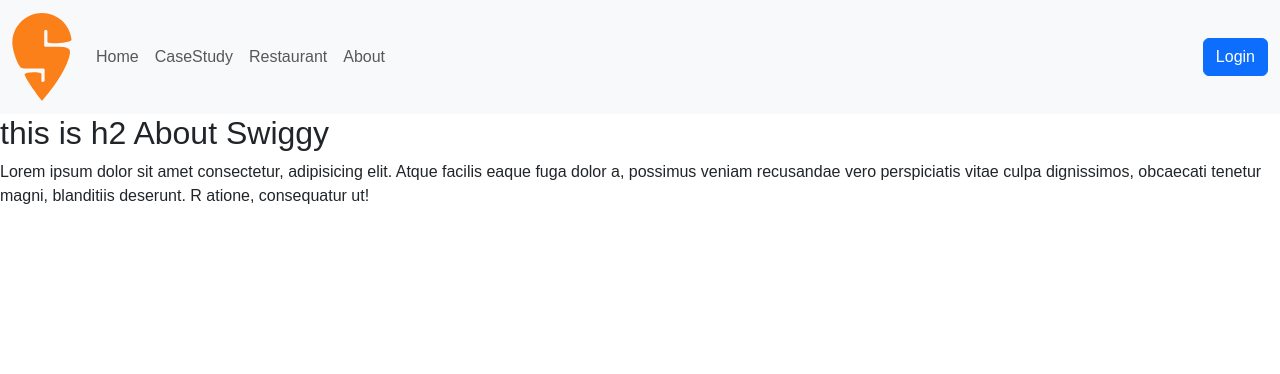
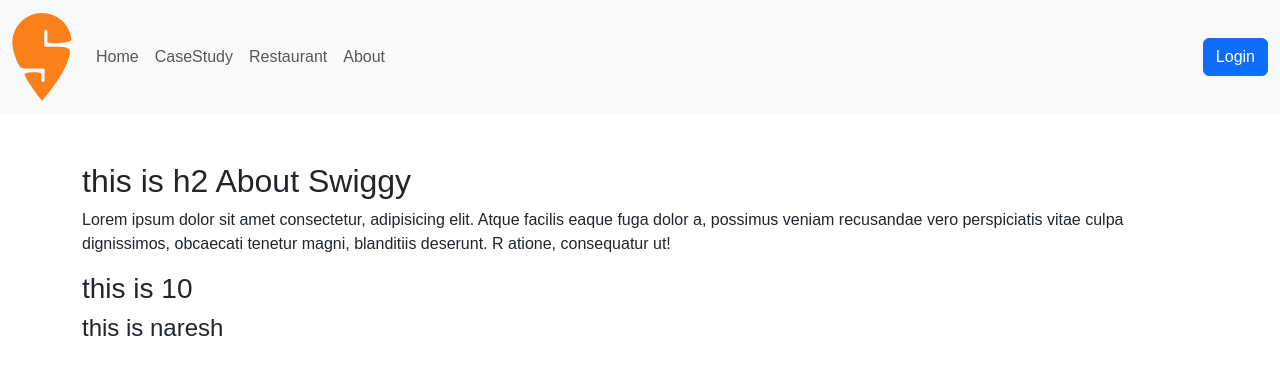
Before and after one commit to mitawa0001/Swiggy, a React (Vite) app: page /about in a window 1280 px wide. Shown: the top 374 px of the page. Built offline with nearby package versions, Linux system fonts and the light colour scheme; a web font is replaced by a local one.

Commit message:
add changes

```diff
--- a/src/App.jsx
+++ b/src/App.jsx
@@ -16,7 +16,7 @@
           <Routes>
             <Route index element={<Home />} />
             <Route exect path="casestudy" element={<CaseStudy />} />
-            <Route exect path="about" element={<AboutClass heading="About Swiggy"/>} />
+            <Route exect path="about" element={<AboutClass heading="About Swiggy" city="chandigarh"/>} />
             <Route exect path="restaurant/:resid" element={<Restaurant />} />
           </Routes>
         </Suspense>
--- a/src/pages/About/About.jsx
+++ b/src/pages/About/About.jsx
@@ -7,6 +7,7 @@
             <p>Lorem ipsum dolor sit amet consectetur, adipisicing elit. Atque facilis eaque fuga dolor
                 a, possimus veniam recusandae vero perspiciatis vitae culpa dignissimos, obcaecati tenetur magni, blanditiis deserunt. R
                 atione, consequatur ut!</p>
+            <h3>{props.city}there days</h3>
         </>
     )
 }
--- a/src/pages/About/AboutClass.jsx
+++ b/src/pages/About/AboutClass.jsx
@@ -1,21 +1,38 @@
 // Class based componemnt
 import React from "react";
 import Layout from "../../components/layout/Layout";
+import { Container } from "react-bootstrap";
+import PropTypes from "prop-types";
 
 class AboutClass extends React.Component {
     constructor(props) {
         super(props)
         console.log(props);
+
+
+        this.state = {
+            counting: 10,
+            name: "naresh",
+        }
     }
     render() {
+        const { heading } = this.props;
+        const { counting, name } = this.state;
         return (
             <>
-                <h2>this is h2 {this.props.heading}</h2>
-                <p>Lorem ipsum dolor sit amet consectetur, adipisicing elit. Atque facilis eaque fuga dolor
-                    a, possimus veniam recusandae vero perspiciatis vitae culpa dignissimos, obcaecati tenetur magni, blanditiis deserunt. R
-                    atione, consequatur ut!</p>
+                <Container className="my-5">
+                    <h2>this is h2 {heading}</h2>
+                    <p>Lorem ipsum dolor sit amet consectetur, adipisicing elit. Atque facilis eaque fuga dolor
+                        a, possimus veniam recusandae vero perspiciatis vitae culpa dignissimos, obcaecati tenetur magni, blanditiis deserunt. R
+                        atione, consequatur ut!</p>
+                    <h3>this is {counting}</h3>
+                    <h4>this is {name}</h4>
+                </Container>
             </>
         );
     }
 }
+AboutClass.propTypes = {
+    heading: PropTypes.string, // Specify the type of the 'heading' prop
+};
 export default Layout(AboutClass);
```
